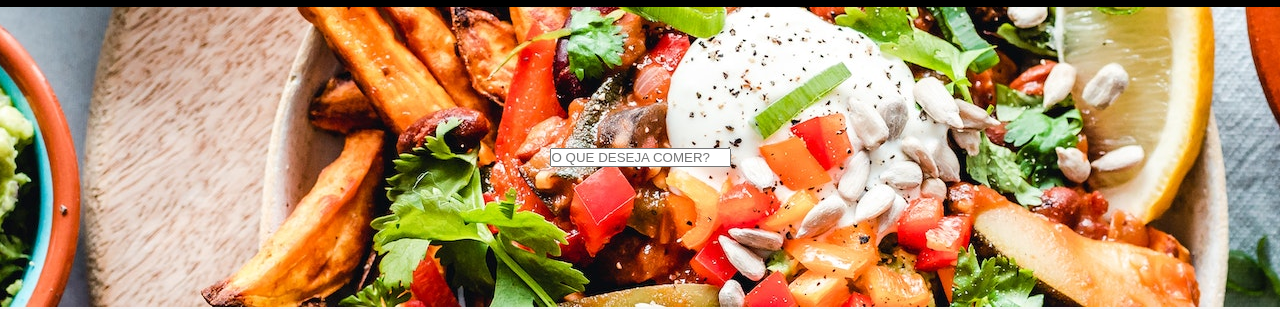
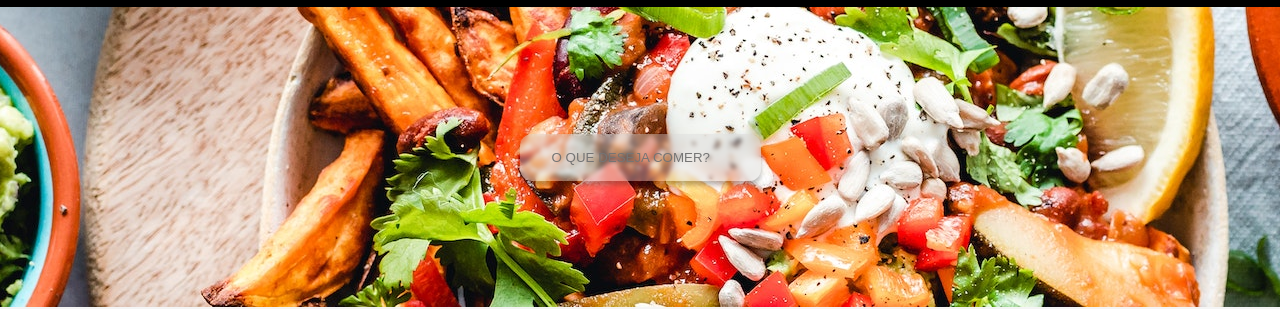
Before and after one commit to EyshilaVitall/Restaurante, a plain HTML site: page index.html in a window 1280 px wide. Shown: the part 41-350 px from the top of the page. Drawn offline with Linux system fonts and the light colour scheme.

Commit message:
feat: assdd new style in search input

```diff
--- a/style.css
+++ b/style.css
@@ -4,18 +4,22 @@
     box-sizing: border-box;
 
 }
-html, body {
+
+html,
+body {
     font-family: Arial, Helvetica, sans-serif;
     font-size: 1rem;
     color: black;
     background-color: #f5f5f5;
 
 }
+
 header nav {
     background-color: black;
     padding: 10px 0;
 
 }
+
 header nav .container {
     display: flex;
     align-items: center;
@@ -27,13 +31,15 @@ header nav .logo {
     text-decoration: none;
 
 }
-header nav .menu ul li a{
+
+header nav .menu ul li a {
     color: aliceblue;
     text-decoration: none;
     font-weight: bold;
     font-size: 1.2rem;
 
 }
+
 header .hero {
     background-image: url(imagens/pexels-ella-olsson-1640772\(1\).jpg);
     background-size: cover;
@@ -44,34 +50,40 @@ header .hero {
     justify-content: center;
     align-items: center;
 }
+
 header .hero #formSearch {
-    display:flex ;
+    display: flex;
     justify-content: center;
     align-items: center;
 }
 
-header .hero #FormSearch input {
-    width:70vw ;
-    padding: 10px;
-    border-radius: 5px;
-    border: 1px solid rgba(0, 0, 0, 3);
-    text-align: center;
+
+#inputSearch {
+    background: rgba(217, 217, 217, 0.39);
+    box-shadow: 0px 4px 4px rgba(0, 0, 0, 0.25);
+    backdrop-filter: blur(2px);
+    padding: 1rem 2rem;
+    border-radius: 12px;
+    outline: none;
+    border: none;
 }
+
 main {
     margin: 20px 8px;
 }
-main .container  h3{
+
+main .container h3 {
     font-size: 2rem;
     margin-bottom: 20px;
 
 }
 
-main .container .pratos{
+main .container .pratos {
     display: flex;
     flex-direction: column;
 }
 
-.prato{
+.prato {
     background-color: #ffff;
     margin-bottom: 20px;
     display: flex;
@@ -91,6 +103,7 @@ transition: 0.3s ease;
     margin-bottom: 10px;
 
 }
+
 .prato h4 {
     padding: 0px 20px;
     text-align: center;
@@ -108,30 +121,34 @@ transition: 0.3s ease;
 
 
 .prato button {
+    transition: .5s;
     width: 50%;
     margin: 20px auto;
     padding: 10px;
     font-weight: bold;
-    border-radius:5px;
+    border-radius: 5px;
     border: 1px solid rgba(0, 0, 0, 3);
     text-transform: uppercase;
     background-color: black;
     color: aliceblue;
     cursor: pointer;
     box-shadow: 1px 1px 3px rgba(0, 0, 0, 3);
-    transition: 0,3s ease;
+    transition: 0, 3s ease;
 }
 
-.prato button:hover{
-    background-color:aliceblue;
+.prato button:hover {
+    background-color: aliceblue;
     color: black;
 }
+
 footer {
     padding: 10px 0px;
 }
+
 footer .container p {
     text-align: center;
 }
+
 .hero-sobre {
     height: 300px;
     background-color: #111;
@@ -140,17 +157,20 @@ footer .container p {
     justify-content: center;
     align-items: center;
 }
+
 .hero-sobre .container {
     display: flex;
     justify-content: center;
     align-items: center;
 }
+
 @media (min-width: 600px) {
     main .container .pratos {
         flex-direction: row;
         justify-content: space-around;
         flex-wrap: wrap;
     }
+
     main .container .pratos .prato {
         width: 300px;
     }
```
Lines whose indentation alone changed are shown as unchanged.
